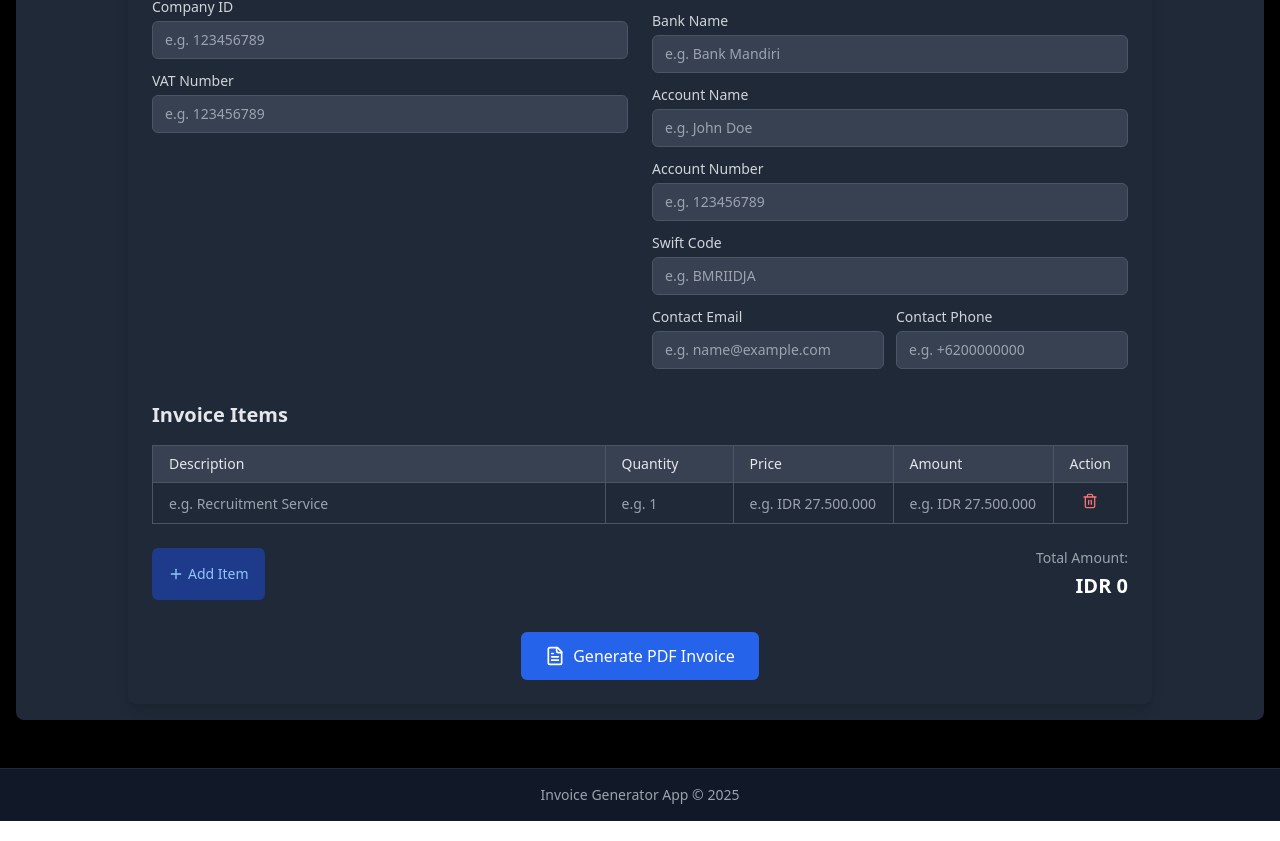
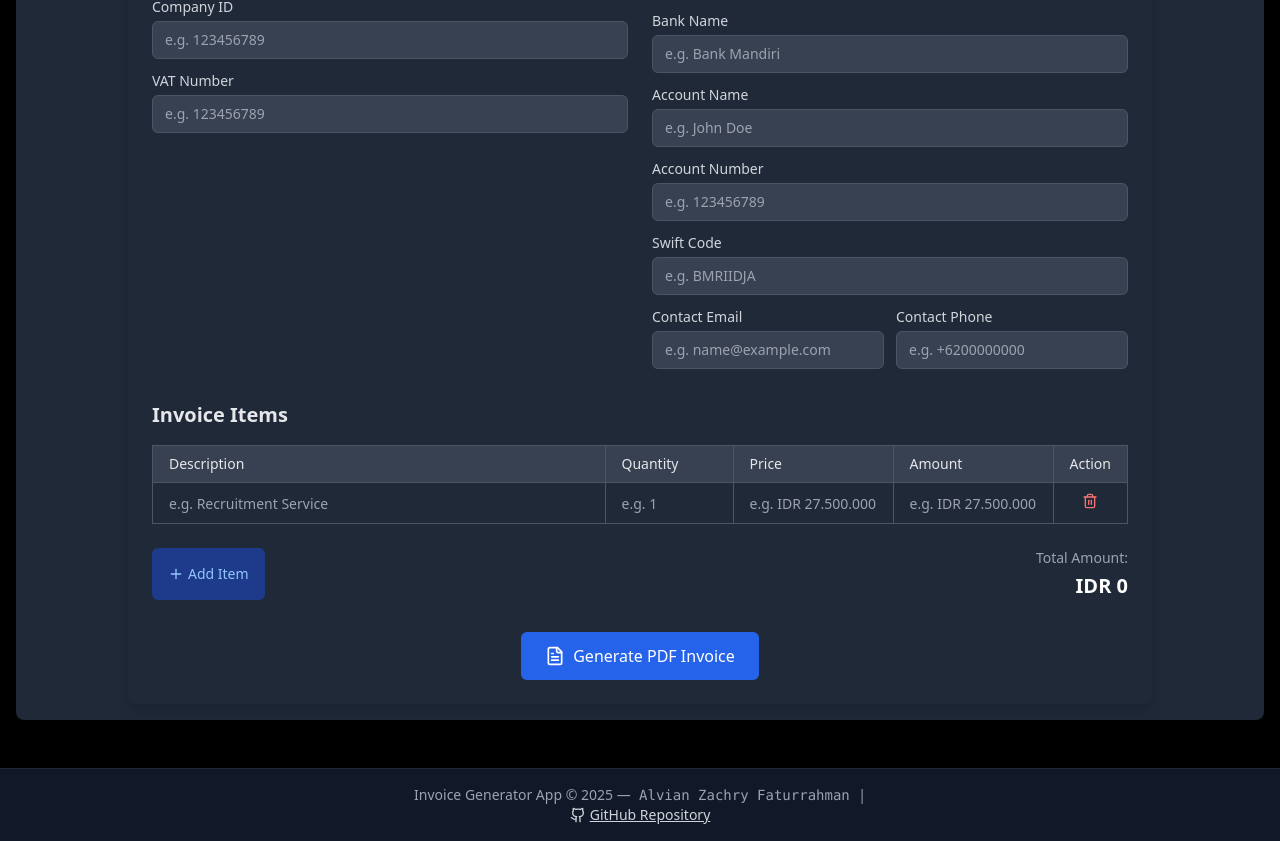
Before and after one commit to alvianzf/invoice-generator, a React (Vite) app: page / in a window 1280 px wide. Shown: the part 554-1395 px from the top of the page. Built offline with nearby package versions, Linux system fonts and the light colour scheme.

Commit message:
feat: add githuib link

```diff
--- a/src/App.tsx
+++ b/src/App.tsx
@@ -2,7 +2,7 @@ import React, { useState } from "react";
 import { Tabs, TabsContent, TabsList, TabsTrigger } from "./components/ui/Tabs";
 import InvoiceForm from "./components/InvoiceForm";
 import InvoicePreview from "./components/InvoicePreview";
-import { FileText, Eye } from "lucide-react";
+import { FileText, Eye, Github } from "lucide-react";
 
 function App() {
   return (
@@ -49,9 +49,13 @@ function App() {
 
       <footer className="bg-gray-900 border-t border-gray-800 py-4 mt-auto">
         <div className="max-w-7xl mx-auto px-4">
-          <p className="text-center text-gray-400 text-sm">
-            Invoice Generator App © {new Date().getFullYear()}
-          </p>
+        <p className="text-center text-gray-400 text-sm">
+  Invoice Generator App © {new Date().getFullYear()} —
+  <code> Alvian Zachry Faturrahman </code> |
+  <a href="https://github.com/alvianzf/invoice-generator" target="_blank" rel="noopener noreferrer" className="underline text-gray-300 hover:text-white flex items-center justify-center gap-1">
+    <Github size={16} /> GitHub Repository
+  </a>
+</p>
         </div>
       </footer>
     </div>
```
